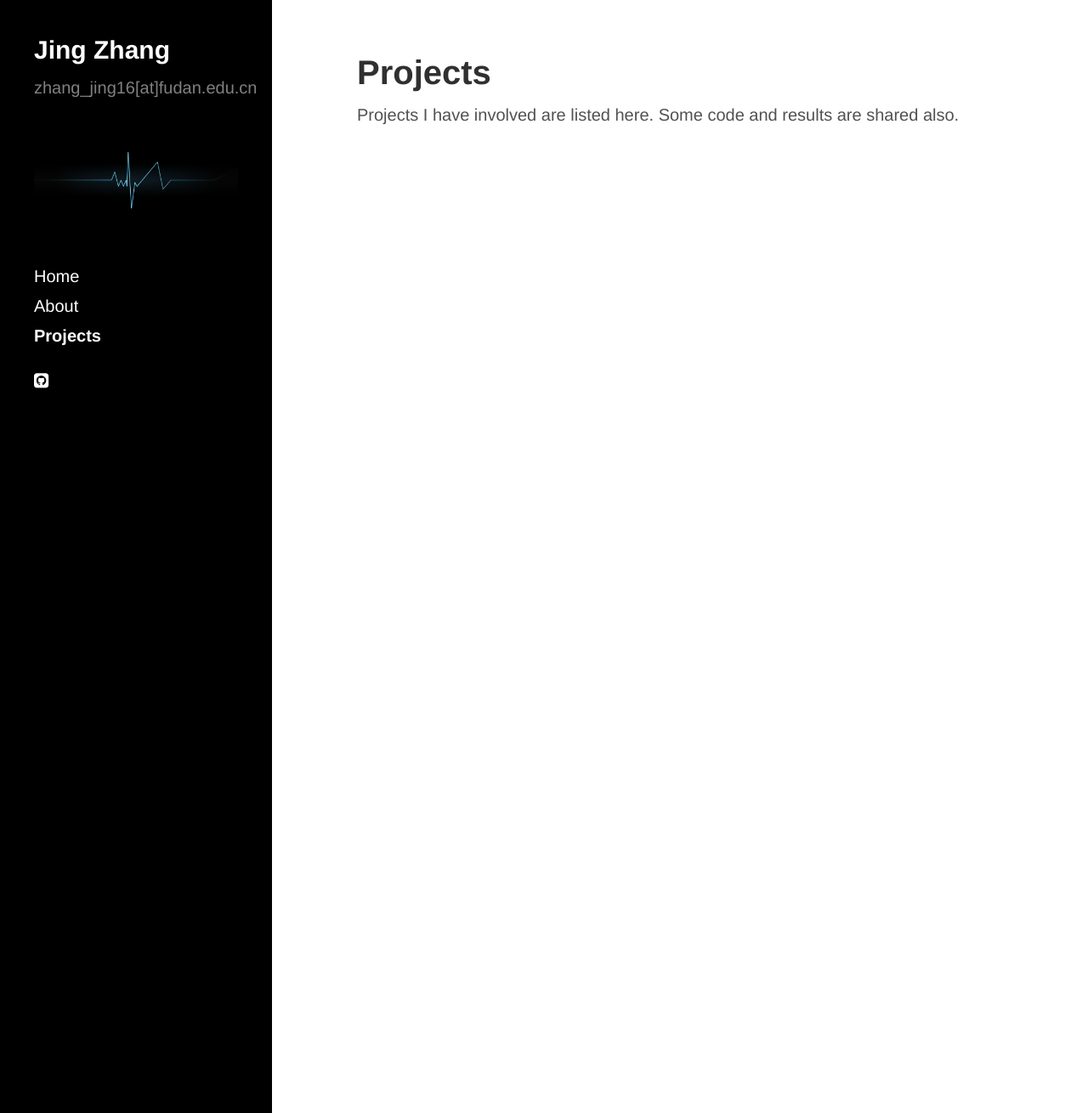
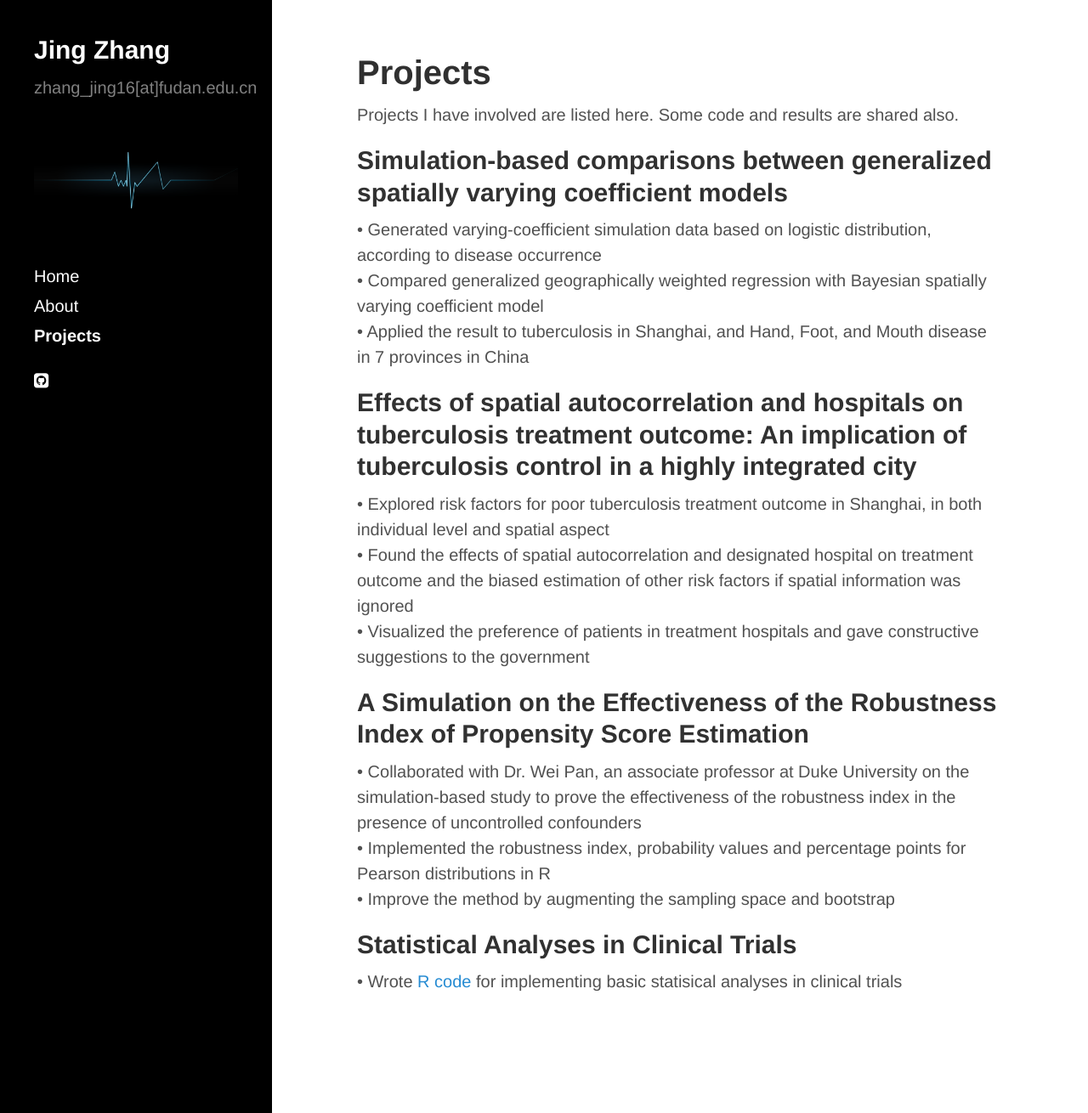
Before and after one commit to jingzhang1/jingzhang1.github.io, a Jekyll site: the page built from projects.md, in a window 1280 px wide and 1310 px high. Shown: the whole window at 85% size. Built offline with Jekyll 4.4.1, drawn with Linux system fonts in a browser that asks for light colours; nearby versions of some CDN libraries.

Commit message:
Update projects.md

```diff
--- a/projects.md
+++ b/projects.md
@@ -4,3 +4,21 @@ title: Projects
 ---
 
 Projects I have involved are listed here. Some code and results are shared also.
+
+## Simulation-based comparisons between generalized spatially varying coefficient models
+• Generated varying-coefficient simulation data based on logistic distribution, according to disease occurrence
+• Compared generalized geographically weighted regression with Bayesian spatially varying coefficient model
+• Applied the result to tuberculosis in Shanghai, and Hand, Foot, and Mouth disease in 7 provinces in China
+
+## Effects of spatial autocorrelation and hospitals on tuberculosis treatment outcome: An implication of tuberculosis control in a highly integrated city
+• Explored risk factors for poor tuberculosis treatment outcome in Shanghai, in both individual level and spatial aspect
+• Found the effects of spatial autocorrelation and designated hospital on treatment outcome and the biased estimation of other risk factors if spatial information was ignored
+• Visualized the preference of patients in treatment hospitals and gave constructive suggestions to the government
+
+## A Simulation on the Effectiveness of the Robustness Index of Propensity Score Estimation
+• Collaborated with Dr. Wei Pan, an associate professor at Duke University on the simulation-based study to prove the effectiveness of the robustness index in the presence of uncontrolled confounders
+• Implemented the robustness index, probability values and percentage points for Pearson distributions in R
+• Improve the method by augmenting the sampling space and bootstrap
+
+## Statistical Analyses in Clinical Trials
+• Wrote [R code]() for implementing basic statisical analyses in clinical trials
```
